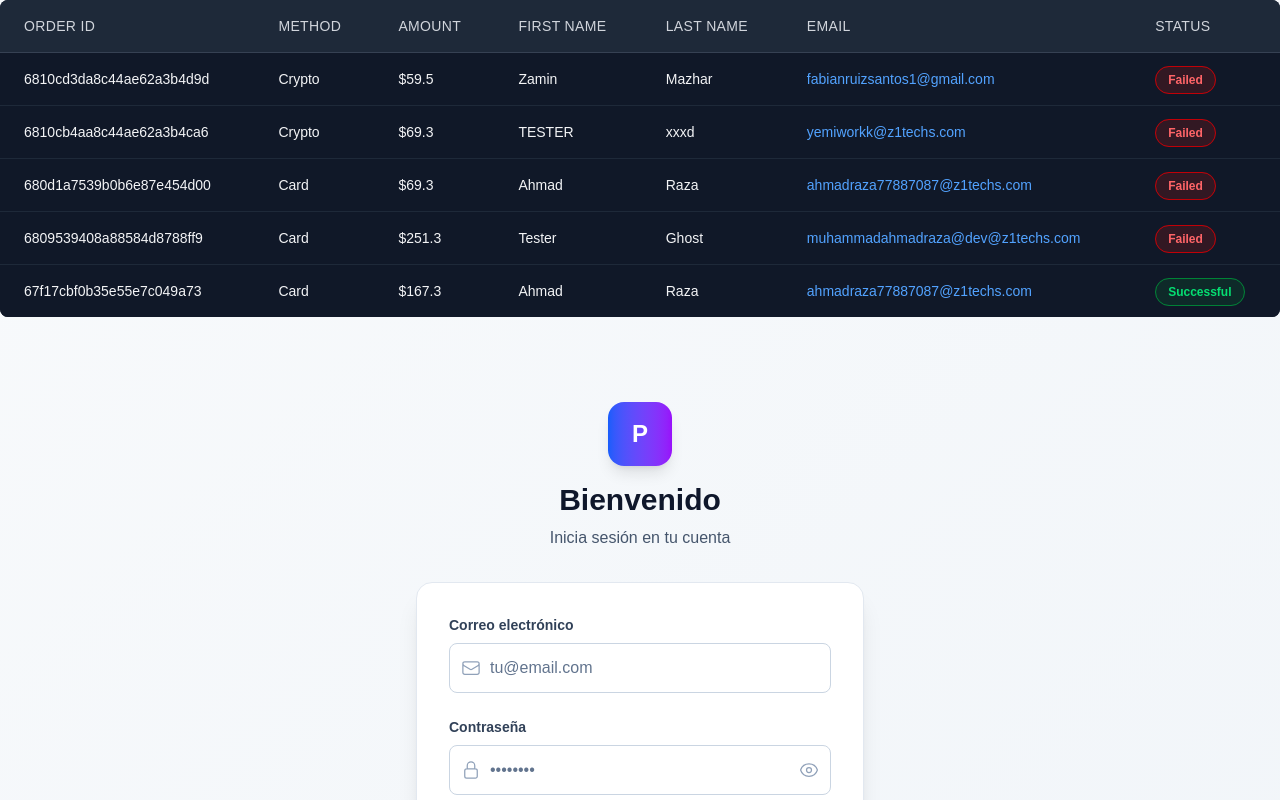
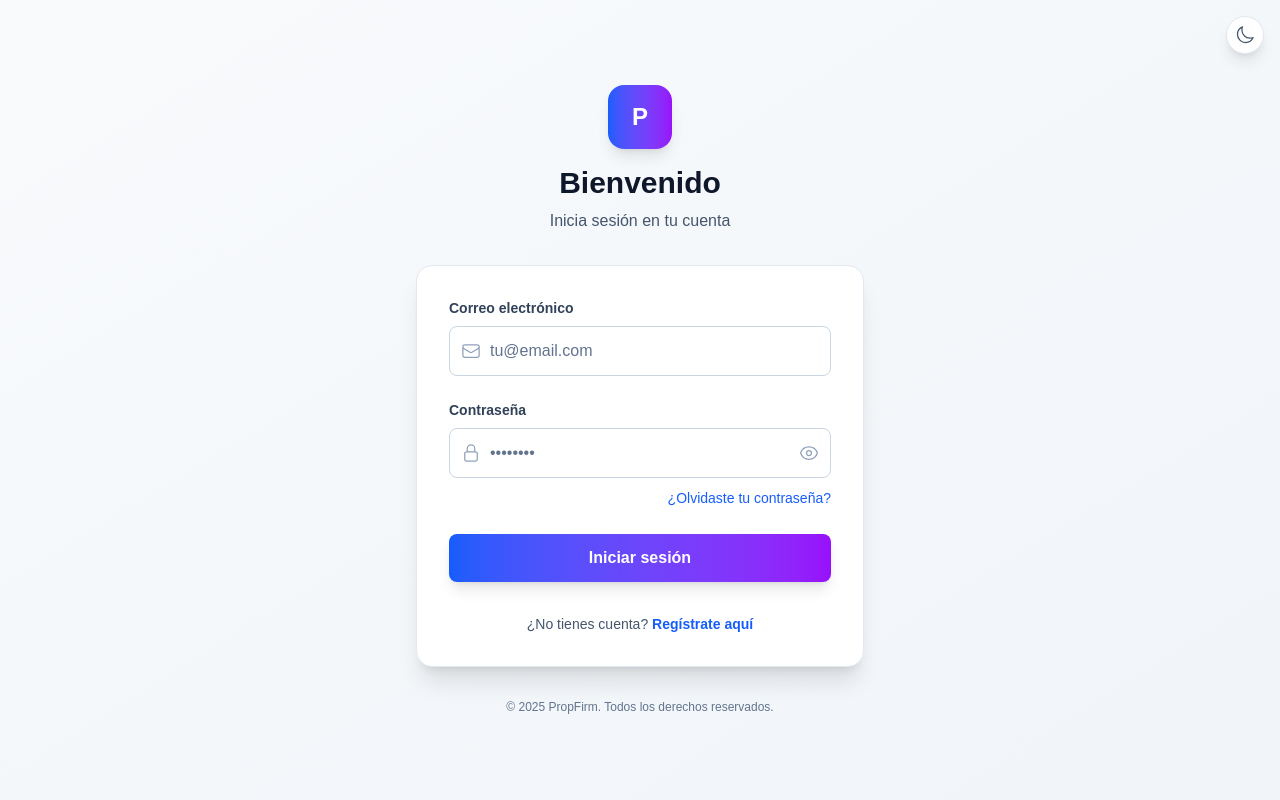
Before and after one commit to EliteCodeDev/propfirmadmin, a Next.js app: page /login in a window 1280 px wide. Shown: the top 800 px of the page. Built offline with nearby package versions, Linux system fonts and the light colour scheme; no server answers.

Commit message:
eliminando el table de login

```diff
--- a/src/app/login/page.tsx
+++ b/src/app/login/page.tsx
@@ -123,9 +123,6 @@ function LoginContent() {
           )}
         </button>
       </div>
-
-      <TableComponent />
-
       <div className="flex items-center justify-center min-h-screen p-4">
         <div className="w-full max-w-md">
           {/* Logo/Brand area */}
```
